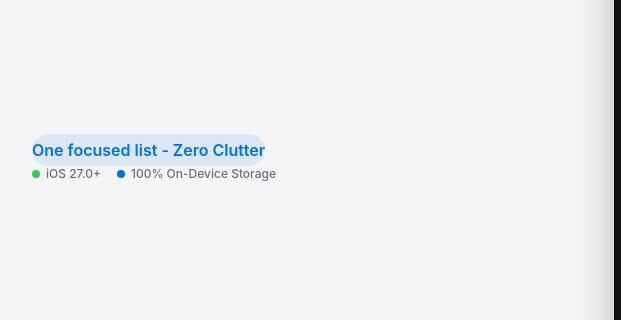
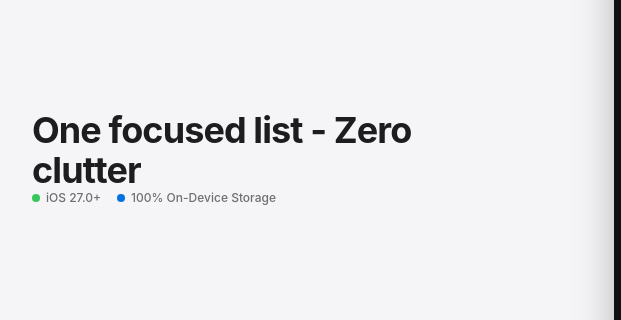
Before and after one commit to varun1329-cyber/iOS-Dev, a plain HTML site: page EasyList.html in a window 1280 px wide. Shown: the part 296-616 px from the top of the page, 120-741 px from the left. Drawn offline with nearby package versions, Linux system fonts and the light colour scheme.

Commit message:
Replace text with header for clarity

```diff
--- a/EasyList.html
+++ b/EasyList.html
@@ -232,15 +232,16 @@
         <section class="grid grid-cols-1 lg:grid-cols-2 gap-10 items-center">
             <div class="space-y-0 text-left">
                 <div class="flex flex-col items-start gap-2">
-                    <div class="inline-flex items-center gap-2 rounded-full bg-apple-blue/10 px-0 py-1 text-l font-semibold text-apple-blue">
-                        <span>One focused list - Zero Clutter</span>
-                    </div>
+                    <h3 class="text-3xl sm:text-4xl font-bold tracking-tight leading-tight">One focused list - Zero clutter</h3>
                 </div>
+
                 <div class="pt-0 flex items-center gap-4 text-xs font-medium text-apple-subtextLight dark:text-apple-subtextDark">
                     <span class="flex items-center gap-1.5"><span class="w-2 h-2 rounded-full bg-apple-green"></span> iOS 27.0+</span>
                     <span class="flex items-center gap-1.5"><span class="w-2 h-2 rounded-full bg-apple-blue"></span> 100% On-Device Storage</span>
                 </div>
             </div>
+
+<h3 class="text-3xl sm:text-4xl font-bold tracking-tight leading-tight">
 
             <!-- iPhone Air Mock Screen Video Container -->
             <div class="flex justify-center">
```
